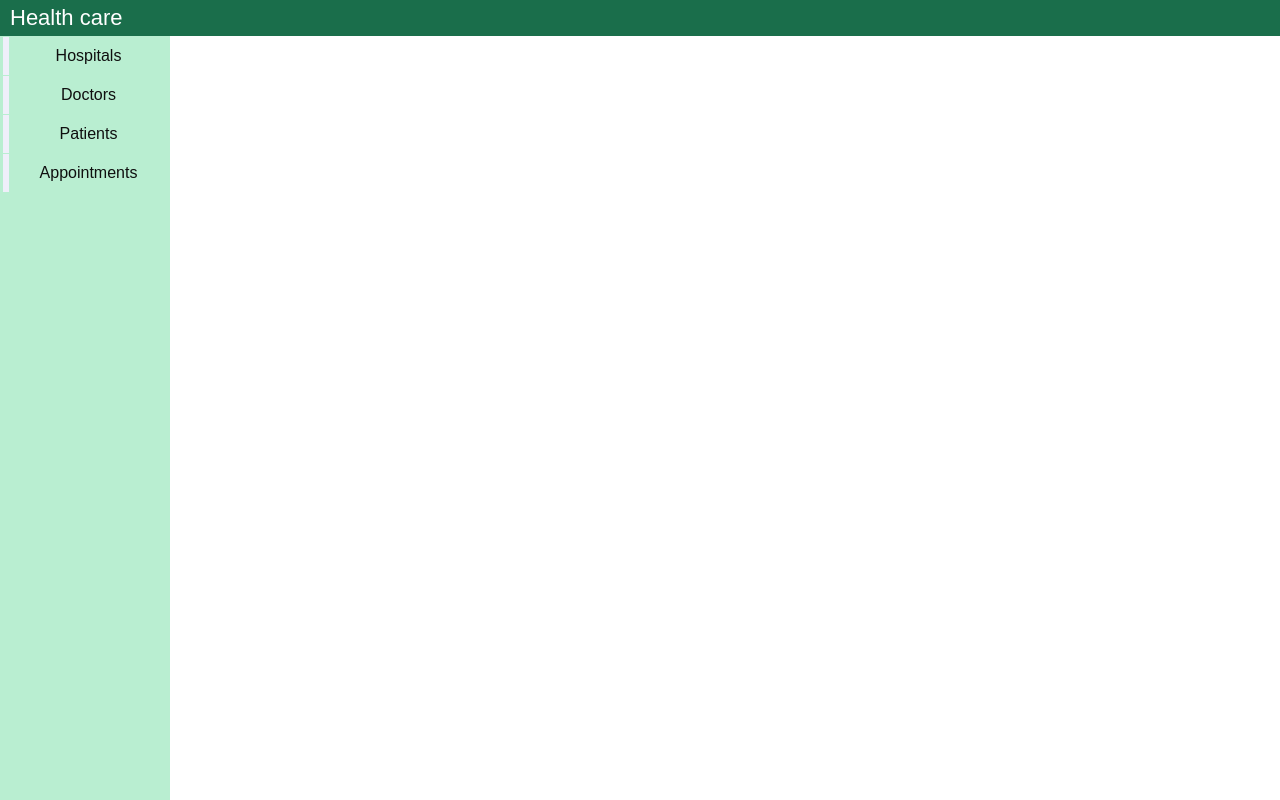
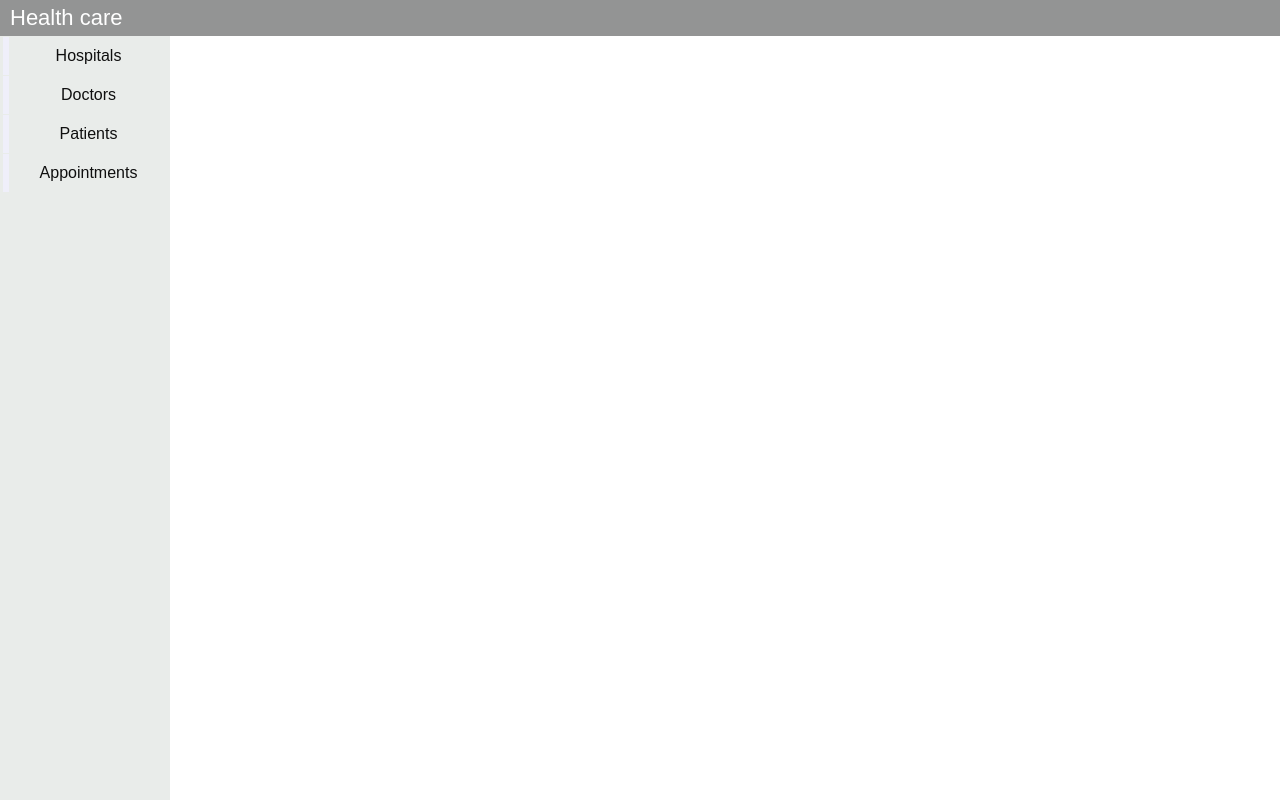
Before and after one commit to KoenVerboven/e-healthcare-website, an Angular app: page / in a window 1280 px wide. Built offline with nearby package versions, Linux system fonts and the light colour scheme.

Commit message:
style: update header and sidebar background colors for consistency

```diff
--- a/src/app/app.component.html
+++ b/src/app/app.component.html
@@ -1,4 +1,4 @@
- <div id="header" style="color:white;background-color: #1a6e4b;font-size: 22px;padding-left: 10px;padding-top: 5px;padding-bottom: 5px;">
+ <div id="header" style="color:white;background-color: #939494;font-size: 22px;padding-left: 10px;padding-top: 5px;padding-bottom: 5px;">
   Health care
  </div>
 
--- a/src/app/sidebar/sidebar/sidebar.component.css
+++ b/src/app/sidebar/sidebar/sidebar.component.css
@@ -5,7 +5,7 @@
     height: 100vh;
     transition: 0.3s;
     width: 170px;
-    background: rgb(185, 238, 209);
+    background: rgb(233, 236, 234);
     color: #0f0f0f;
 
 
@@ -24,7 +24,7 @@
           cursor: pointer;
           transition: 0.5s;
            &:hover {
-            background:rgb(43, 156, 103);
+            background:rgb(228, 99, 196);
             .title {
               color: rgb(240, 236, 236);
             }
```
